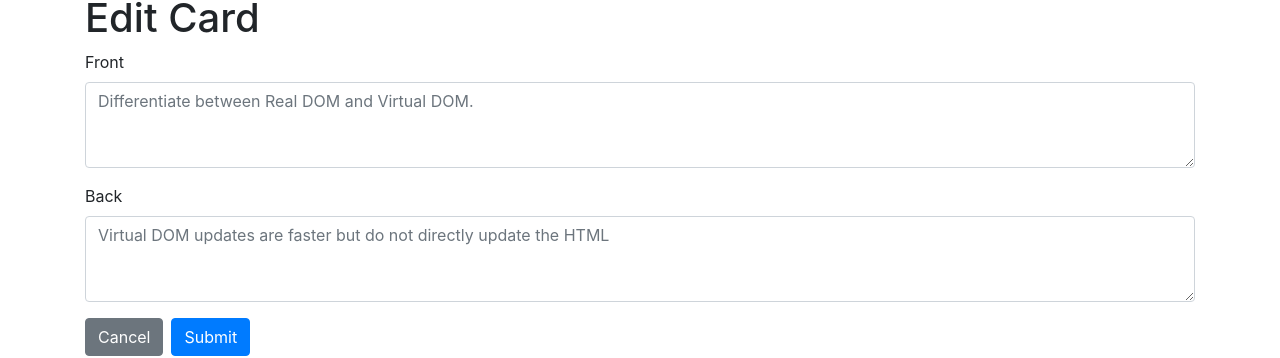
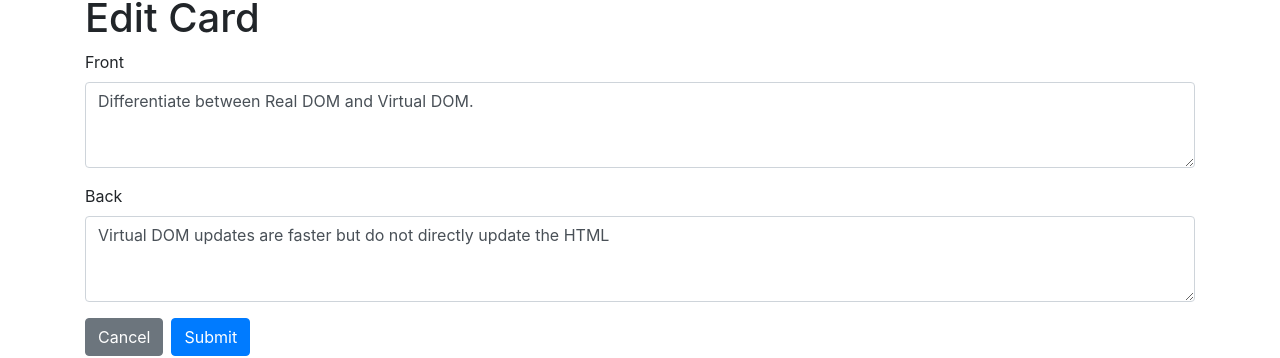
Before and after one commit to carolina-gomez/flashcards, a React (Create React App) app: page /decks/1/cards/1/edit in a window 1280 px wide. Shown: the part 351-709 px from the top of the page. Built offline with nearby package versions, Linux system fonts and the light colour scheme; no server answers; data requests are answered from the project's data file; a web font is replaced by a local one.

Commit message:
editCards updates modified and unmodified fields

```diff
--- a/data/db.json
+++ b/data/db.json
@@ -9,6 +9,11 @@
       "name": "React Router",
       "description": "React Router is a collection of navigational components that compose declaratively with your application.",
       "id": 2
+    },
+    {
+      "name": "New Deck",
+      "description": "Brief description of deck",
+      "id": 3
     }
   ],
   "cards": [
@@ -48,6 +53,36 @@
       "back": "b",
       "deckId": 1,
       "id": 7
+    },
+    {
+      "id": 9,
+      "front": "woww",
+      "back": ":)",
+      "deckId": 3
+    },
+    {
+      "id": 10,
+      "front": "Matias",
+      "back": "Rodriguez",
+      "deckId": 3
+    },
+    {
+      "id": 11,
+      "front": "Hello",
+      "back": "Bye",
+      "deckId": 3
+    },
+    {
+      "id": 12,
+      "front": "Caorasdf",
+      "back": "Gomez",
+      "deckId": 3
+    },
+    {
+      "id": 13,
+      "front": "Wow",
+      "back": "Wow Back",
+      "deckId": 3
     }
   ]
 }
--- a/src/Components/Cards/EditCard.js
+++ b/src/Components/Cards/EditCard.js
@@ -11,26 +11,34 @@
         const [card, setCard] = useState({})
         const [front, setFront] = useState("");
         const [back, setBack] = useState("");
+
        const handleFrontChange = (e) => setFront(e.target.value);
        const handleBackChange = (e) => setBack(e.target.value);
 
         useEffect(() => {
             readDeck(deckId).then(setDeck)
             readCard(cardId).then(setCard).then(() => setFront(card.front)).then(setBack(card.back))
-            console.log(card)
 
           // eslint-disable-next-line
           }, [deckId, cardId]);
 
         const handleSubmit = (e) => {
             e.preventDefault();
-             const updatedCard = {
+            const updatedCard = {
                 "id": cardId,
                 "front": front,
                 "back": back,
                 "deckId": Number(deckId)
             }
-            console.log(updatedCard)
+
+            if (front === undefined) {
+                updatedCard.front = card.front
+            }
+
+            if (back === undefined) {
+                updatedCard.back = card.back
+            }
+
              updateCard(updatedCard)
              history.push(`/decks/${deckId}`)
           }
@@ -63,8 +71,8 @@
                     name="front"
                     rows="3"
                     onChange={handleFrontChange}
-                    value={front}
-                    placeholder={card.front}>
+                    defaultValue={card.front}
+                   >
                     </textarea>
                 </div>
                 <div className="mb-3">
@@ -76,8 +84,8 @@
                     name="back"
                     rows="3"
                     onChange={handleBackChange}
-                    value={back}
-                    placeholder={card.back}>
+                    defaultValue={card.back}
+                    >
                     </textarea>
                 </div>
                 <button type="button" className="btn btn-secondary mr-2" onClick={handleCancel}>Cancel</button>
```
